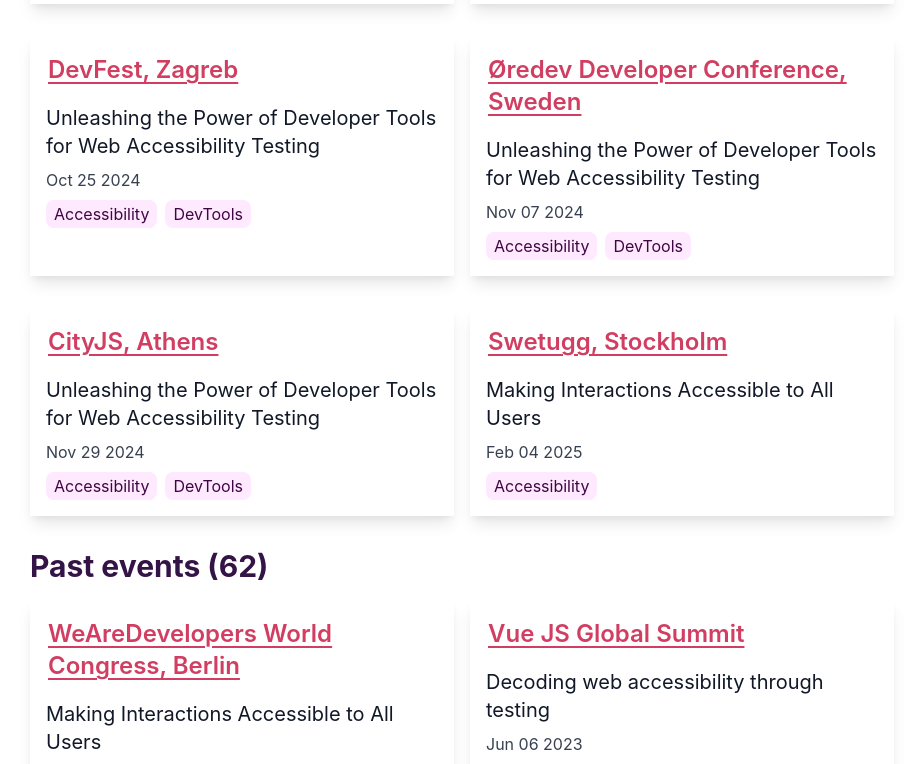
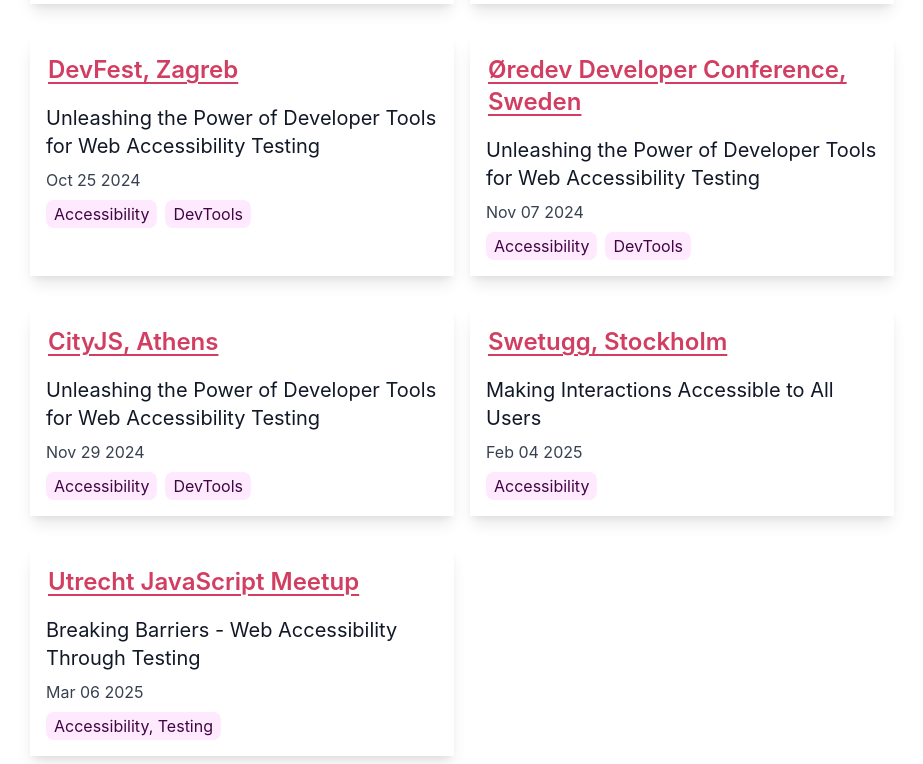
Before and after one commit to anuk79/anuradhakumari, a Next.js app: page /talks in a window 1280 px wide. Shown: the part 2000-2764 px from the top of the page, without its empty margins (178-1101 px from the left). Built offline with nearby package versions, Linux system fonts and the light colour scheme.

Commit message:
Update talks.js

```diff
--- a/data/talks.js
+++ b/data/talks.js
@@ -1,4 +1,17 @@
 const talks = [
+     {
+    "topic": "Breaking Barriers - Web Accessibility Through Testing",
+    "topics": [
+      "Accessibility, Testing",
+    ],
+    "date": "2025-03-06",
+    "eventDetails": {
+      "url": "https://www.meetup.com/utrecht-javascript-meetup/events/306007917/",
+      "name": "Utrecht JavaScript Meetup",
+      "video": null,
+      "resources": null
+    }
+  },
      {
     "topic": "Making Interactions Accessible to All Users",
     "topics": [
```
